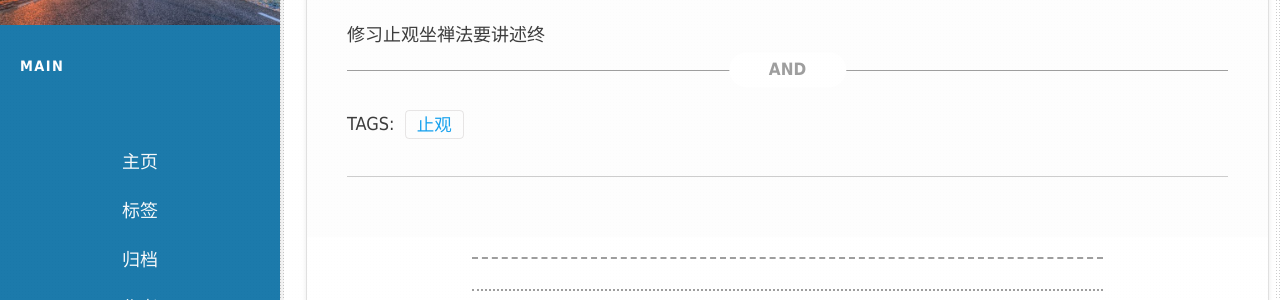
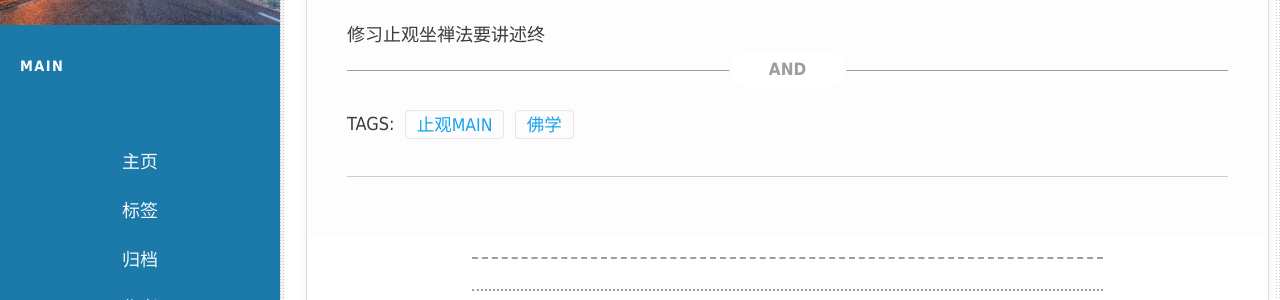
Before and after one commit to nengwuzhi/nengwuzhi.github.ioce, a Jekyll site: the page built from _posts/2015-02-05-《修习止观坐禅法要》译文.md, in a window 1280 px wide and 900 px high, scrolled down 81510 px. Shown: the part 145-445 px from the top of the window. Built offline with Jekyll 4.4.1, drawn with Linux system fonts in a browser that asks for light colours; nearby versions of some CDN libraries.

Commit message:
Update 2015-02-05-《修习止观坐禅法要》译文.md

```diff
--- a/_posts/2015-02-05-《修习止观坐禅法要》译文.md
+++ b/_posts/2015-02-05-《修习止观坐禅法要》译文.md
@@ -2,7 +2,7 @@
 author: author1
 title: 《修习止观坐禅法要》译文
 featimg: /img/2.jpg
-tags: [止观]
+tags: [止观main,佛学]
 category: [佛教]
 summary: 智顗大师是天台宗的实际创宗之人，一生致力于弘扬法华经学
 ---
```
